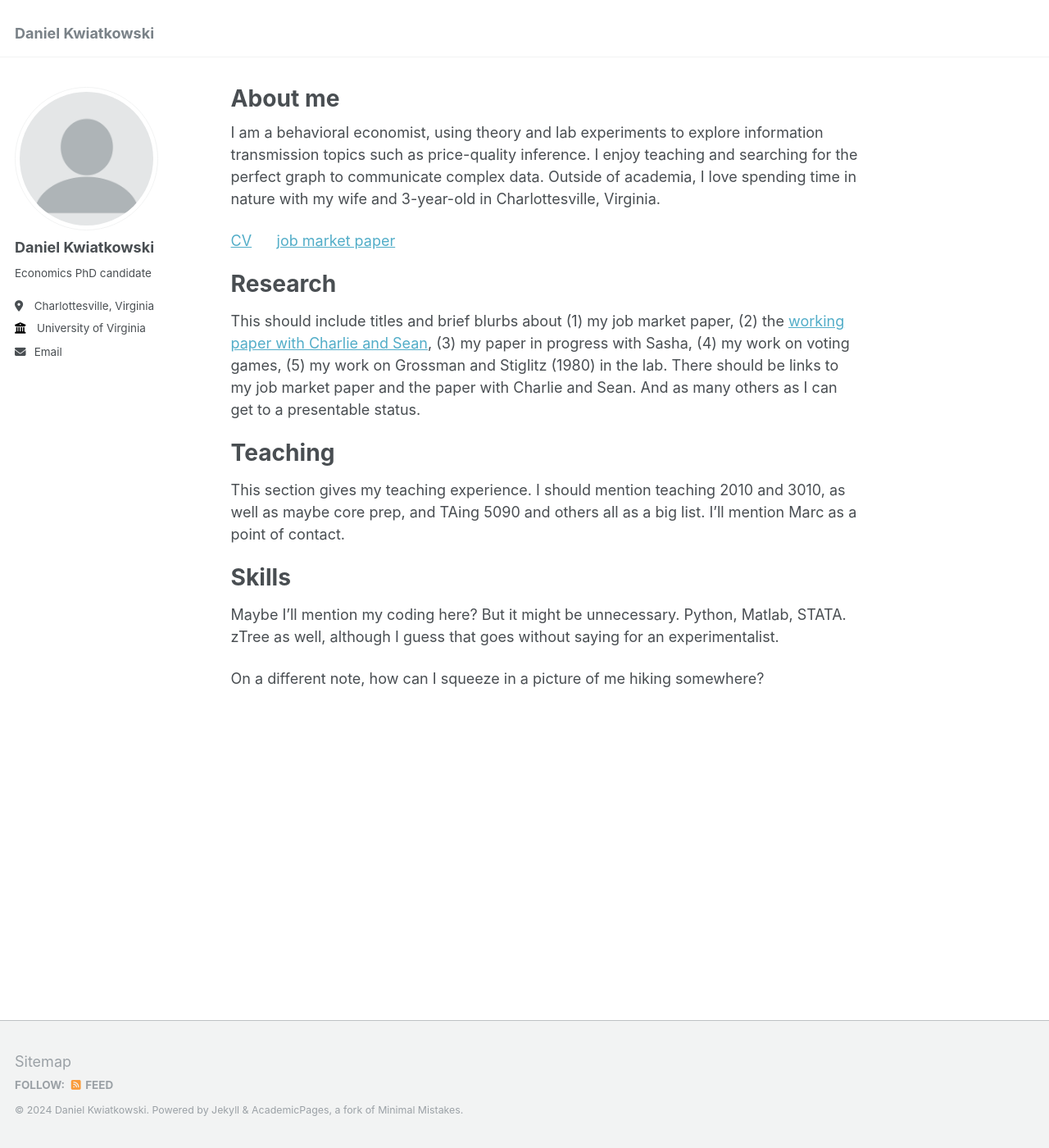
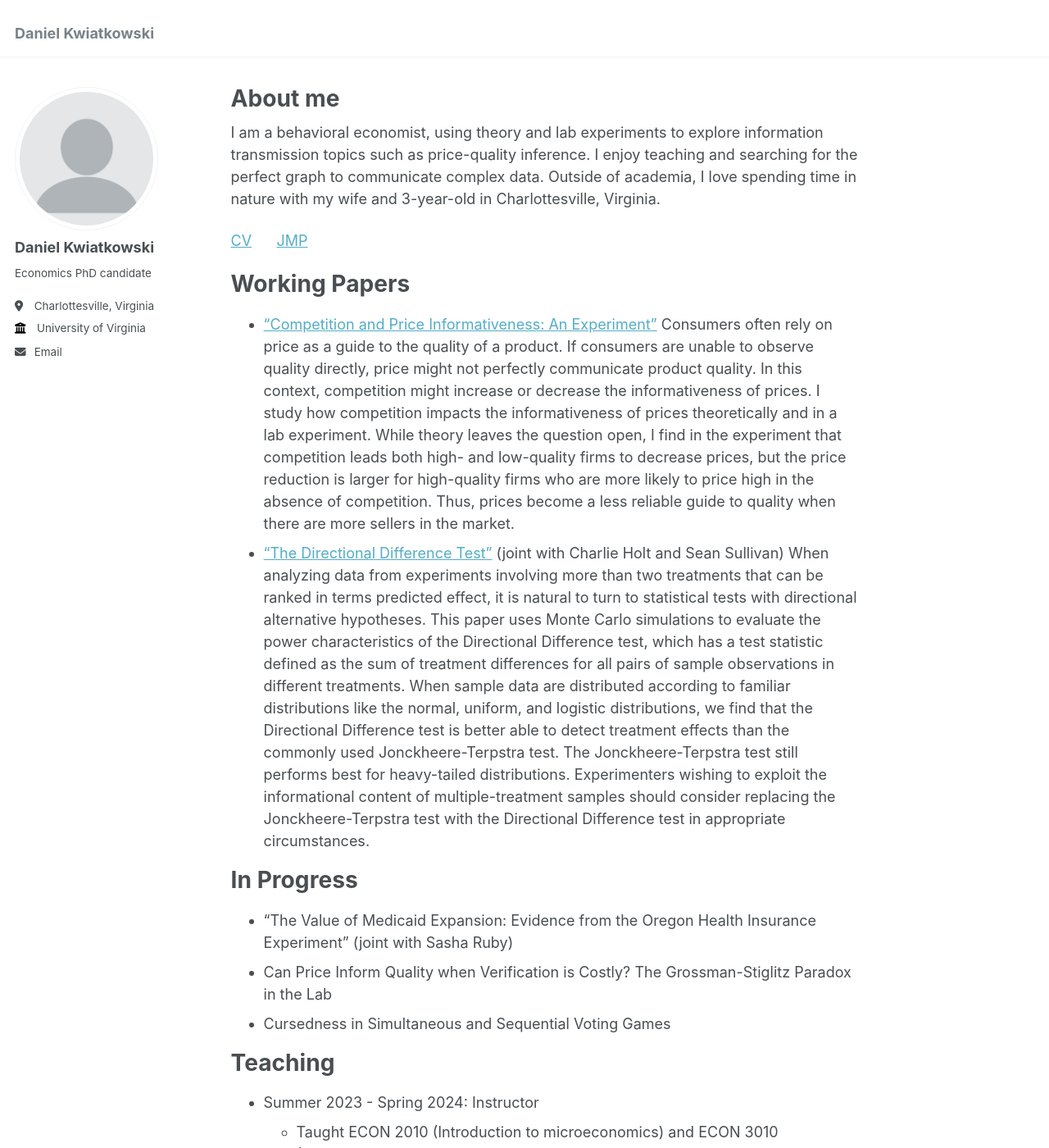
Before and after one commit to dvkwiat/dvkwiat.github.io, a Jekyll site: the page built from _pages/about.md, in a window 1280 px wide and 1400 px high. Shown: the whole window at 82% size. Built offline with Jekyll 4.4.1, drawn with Linux system fonts in a browser that asks for light colours; some of the changed text lies outside the part shown.

Commit message:
Update about.md

```diff
--- a/_pages/about.md
+++ b/_pages/about.md
@@ -9,19 +9,28 @@ redirect_from:
 
 I am a behavioral economist, using theory and lab experiments to explore information transmission topics such as price-quality inference. I enjoy teaching and searching for the perfect graph to communicate complex data. Outside of academia, I love spending time in nature with my wife and 3-year-old in Charlottesville, Virginia.
 
-[CV](../files/cv.pdf) &nbsp;&nbsp;&nbsp;&nbsp; [job market paper](../files/jmp.pdf)
+[CV](../files/cv.pdf) &nbsp;&nbsp;&nbsp;&nbsp; [JMP](../files/jmp.pdf)
 
-Research
+Working Papers
 ======
-This should include titles and brief blurbs about (1) my job market paper, (2) the [working paper with Charlie and Sean](../files/paper3.pdf), (3) my paper in progress with Sasha, (4) my work on voting games, (5) my work on Grossman and Stiglitz (1980) in the lab. There should be links to my job market paper and the paper with Charlie and Sean. And as many others as I can get to a presentable status.
+* ["Competition and Price Informativeness: An Experiment"](../files/jmp.pdf)
+  Consumers often rely on price as a guide to the quality of a product. If consumers are unable to observe quality directly, price might not perfectly communicate product quality. In this context, competition might increase or decrease the informativeness of prices. I study how competition impacts the informativeness of prices theoretically and in a lab experiment. While theory leaves the question open, I find in the experiment that competition leads both high- and low-quality firms to decrease prices, but the price reduction is larger for high-quality firms who are more likely to price high in the absence of competition. Thus, prices become a less reliable guide to quality when there are more sellers in the market.
+* ["The Directional Difference Test"](../files/ddt.pdf) (joint with Charlie Holt and Sean Sullivan)
+  When analyzing data from experiments involving more than two treatments that can be ranked in terms predicted effect, it is natural to turn to statistical tests with directional alternative hypotheses. This paper uses Monte Carlo simulations to evaluate the power characteristics of the Directional Difference test, which has a test statistic defined as the sum of treatment differences for all pairs of sample observations in different treatments. When sample data are distributed according to familiar distributions like the normal, uniform, and logistic distributions, we find that the Directional Difference test is better able to detect treatment effects than the commonly used Jonckheere-Terpstra test. The Jonckheere-Terpstra test still performs best for heavy-tailed distributions. Experimenters wishing to exploit the informational content of multiple-treatment samples should consider replacing the Jonckheere-Terpstra test with the Directional Difference test in appropriate circumstances.
+
+In Progress
+======
+* "The Value of Medicaid Expansion: Evidence from the Oregon Health Insurance Experiment" (joint with Sasha Ruby)
+* Can Price Inform Quality when Verification is Costly? The Grossman-Stiglitz Paradox in the Lab
+* Cursedness in Simultaneous and Sequential Voting Games
 
 Teaching
 ======
-This section gives my teaching experience. I should mention teaching 2010 and 3010, as well as maybe core prep, and TAing 5090 and others all as a big list. I'll mention Marc as a point of contact.
-
-Skills
-======
-Maybe I'll mention my coding here? But it might be unnecessary. Python, Matlab, STATA. zTree as well, although I guess that goes without saying for an experimentalist.
-
-
-On a different note, how can I squeeze in a picture of me hiking somewhere?
+* Summer 2023 - Spring 2024: Instructor
+  * Taught ECON 2010 (Introduction to microeconomics) and ECON 3010 (Intermediate microeconomics)
+  * Created curriculum, problem sets, quizzes, and tests
+  * Taught unofficial core prep sessions to help prepare first-year graduate students for the qualifying exam in microeconomics
+* Fall 2020 - Spring 2023: Teaching Assistant and Grader
+  * Worked as a TA for ECON 2010, ECON 3720 (Introduction to econometrics), and ECON 5090 (Mathematics for economists)
+  * Graded for ECON 3110 (Mathematical microeconomics), ECON 4010 (Game theory), and ECON 4170 (Risk and uncertainty)
+  * Contact: Marc Santugini, ms3ae@virginia.edu
```
